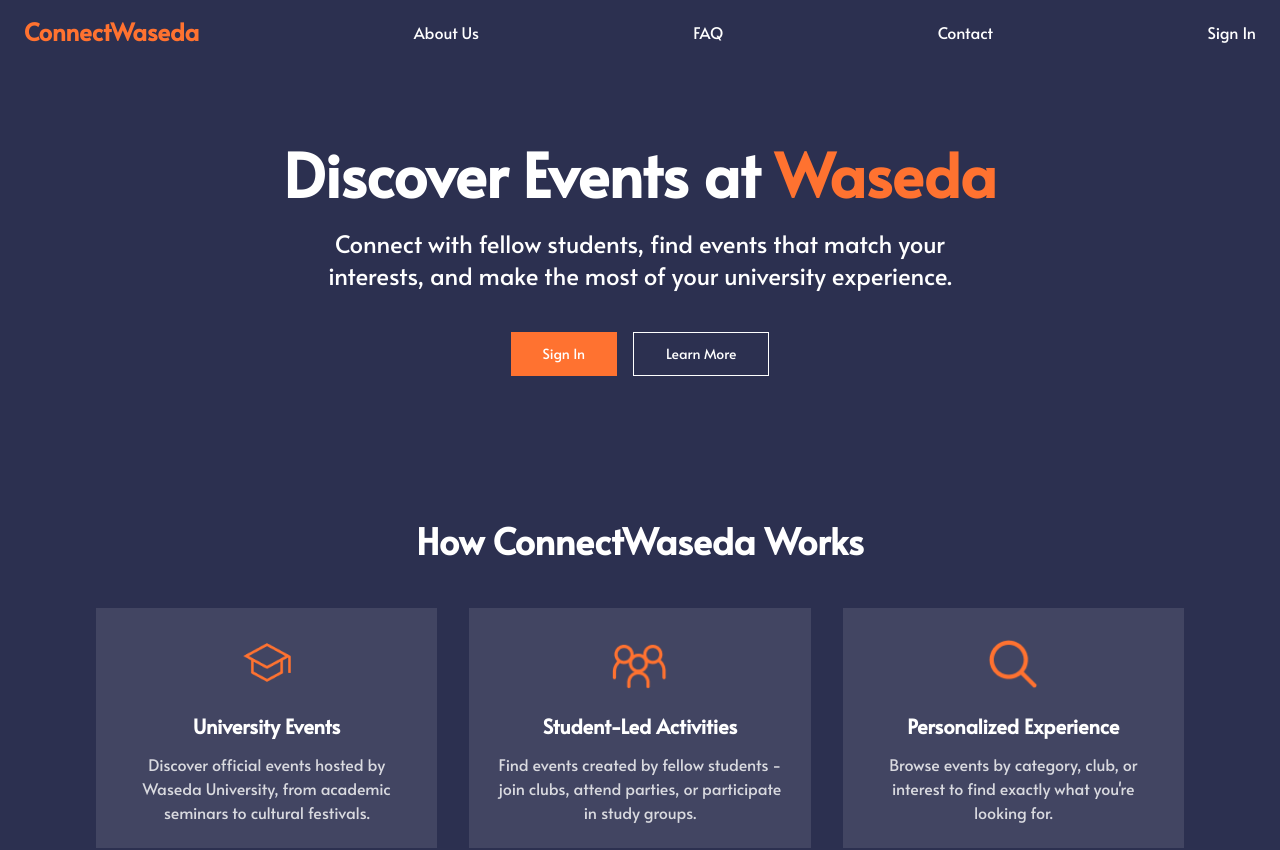
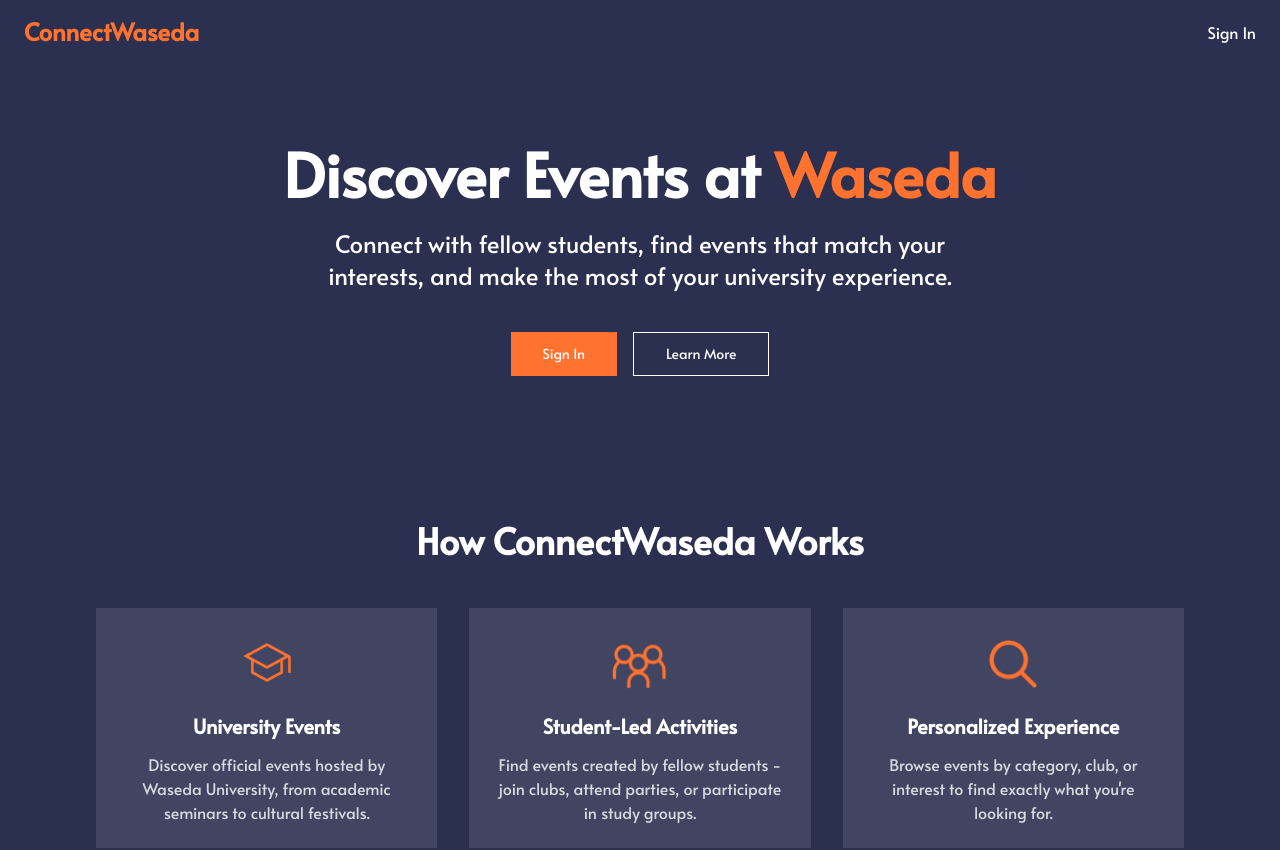
Before and after one commit to nobu-h-o/ConnectWaseda, a Next.js app in the folder frontend/: page /home in a window 1280 px wide. Shown: the top 850 px of the page. Built offline with nearby package versions, Linux system fonts and the light colour scheme; no server answers.

Commit message:
header change

```diff
--- a/frontend/app/components/header.tsx
+++ b/frontend/app/components/header.tsx
@@ -13,10 +13,6 @@ export default function Header() {
         <div className="text-[#ff7230] text-2xl font-semibold">
           ConnectWaseda
         </div>
-
-        <p>About Us</p>
-        <p>FAQ</p>
-        <p>Contact</p>
 
         {isAuthenticated ? (
           <div
```
